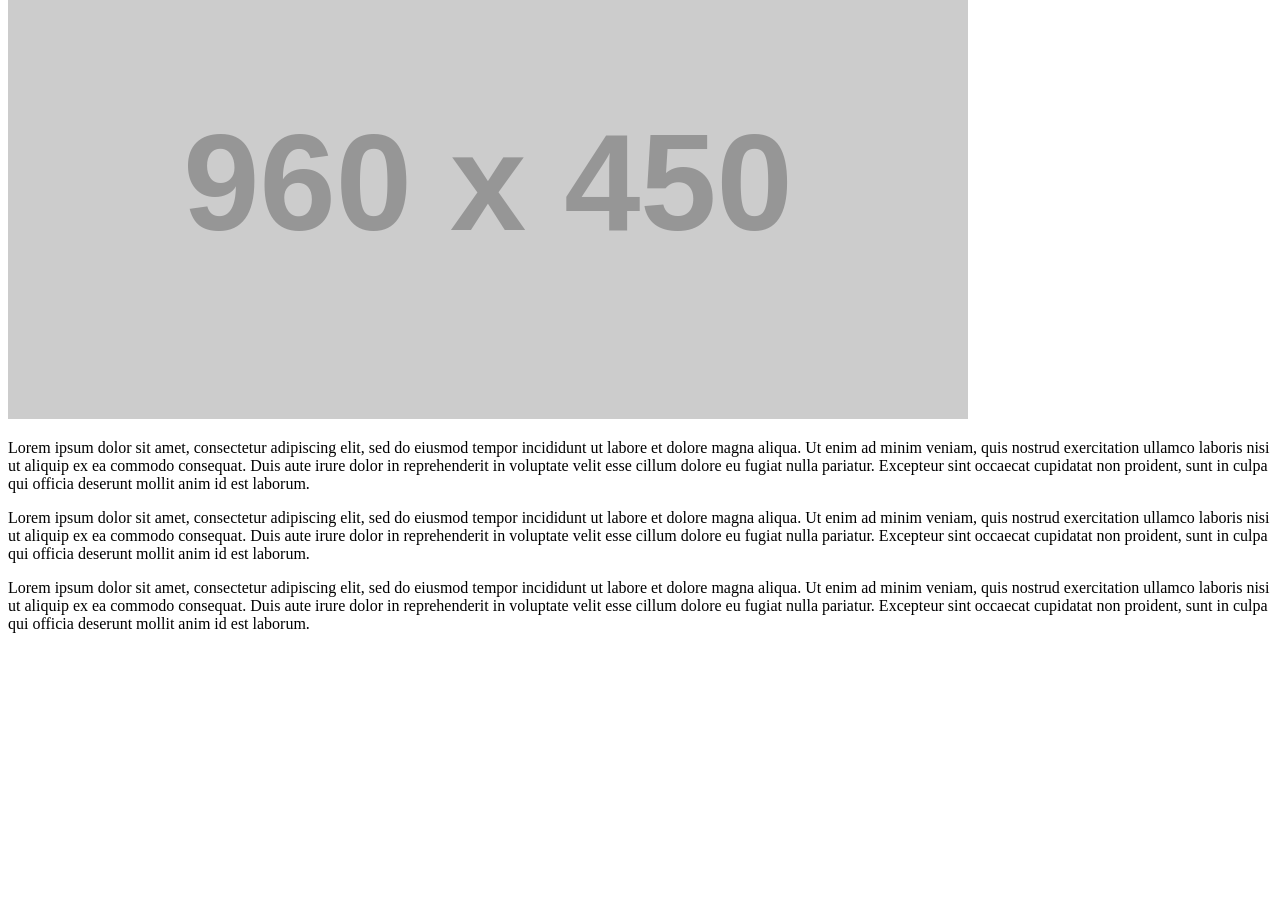
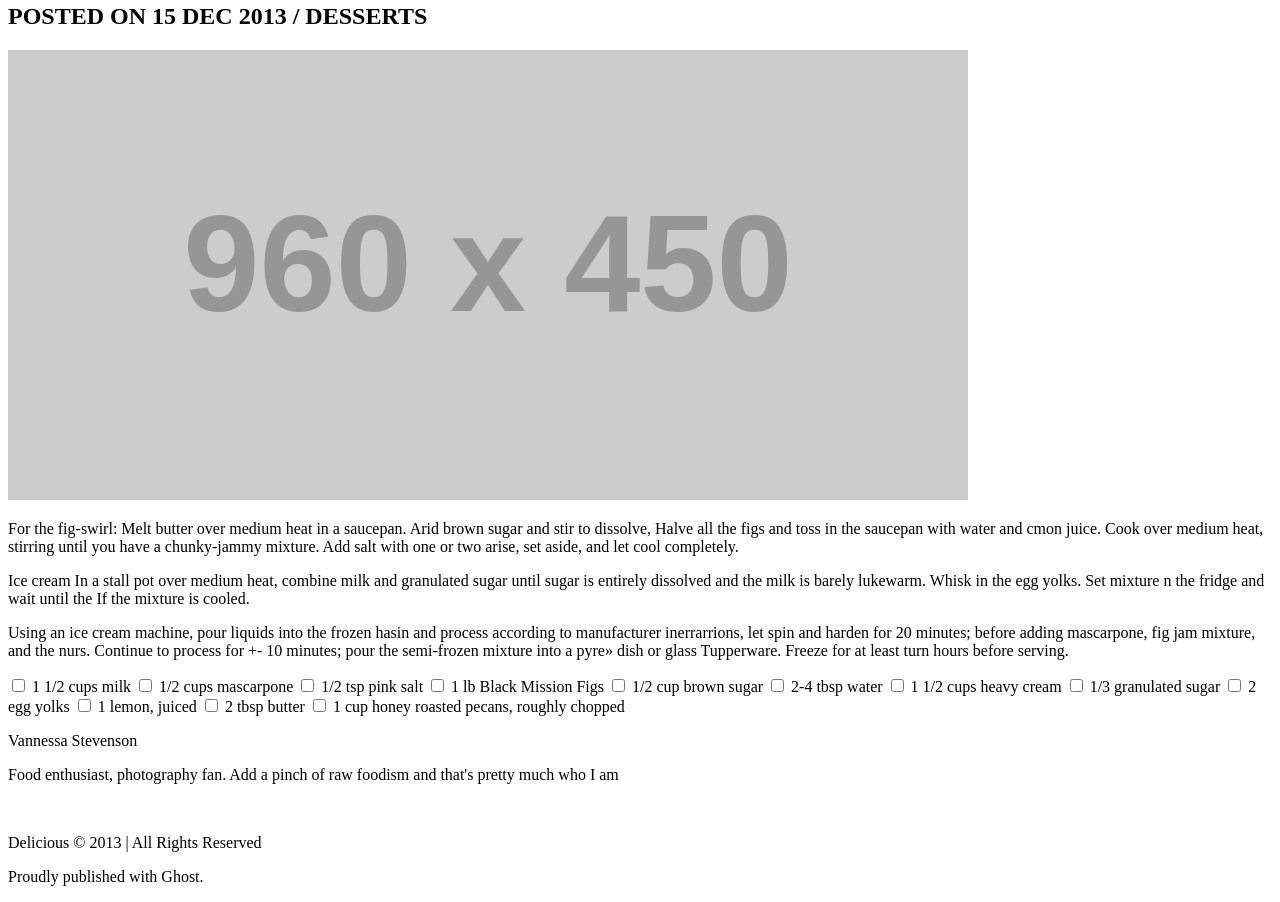
Before and after one commit to mcsadri/chocolate-pizza, a plain HTML site: page index.html in a window 1280 px wide. Shown: the part 285-1187 px from the top of the page. Before the commit the page ends 934 px from the top, so only its background shows below. Drawn offline with Linux system fonts and the light colour scheme; placeholder pictures from the web are drawn by us.

Commit message:
mostly fun

```diff
--- a/index.html
+++ b/index.html
@@ -7,29 +7,60 @@
     <title>Document</title>
 </head>
 <body>
-    <h1>delcious</h1>
-
-    <p>Top banner</p>
+    <h1>Delcious</h1>
+<p>The Best FOOD BLOG ON THE WEB</p>
     <header>
-
+       <br> FANCYYYYYY BORDER
+         <br>
         <h1>My Website</h1>
         <nav>
 
         </nav>
     </header>
     <main>
-<h1>Chocolate Pizza</h1>>
+<h1>Chocolate Pizza</h1>
+<h2>POSTED ON 15 DEC 2013 / DESSERTS</h2>
     </main>
     <img src="https://via.placeholder.com/960x450/000000/969696?text=960x450" alt="" srcset="">
     <p>
-        Lorem ipsum dolor sit amet, consectetur adipiscing elit, sed do eiusmod tempor incididunt ut labore et dolore magna aliqua. Ut enim ad minim veniam, quis nostrud exercitation ullamco laboris nisi ut aliquip ex ea commodo consequat. Duis aute irure dolor in reprehenderit in voluptate velit esse cillum dolore eu fugiat nulla pariatur. Excepteur sint occaecat cupidatat non proident, sunt in culpa qui officia deserunt mollit anim id est laborum.
+        For the fig-swirl: Melt butter over medium heat in a saucepan. Arid brown sugar and stir to dissolve, Halve all
+the figs and toss in the saucepan with water and cmon juice. Cook over medium heat, stirring until
+you have a chunky-jammy mixture. Add salt with one or two arise, set aside, and let cool completely.
     </p>
-    <p>Lorem ipsum dolor sit amet, consectetur adipiscing elit, sed do eiusmod tempor incididunt ut labore et dolore magna aliqua. Ut enim ad minim veniam, quis nostrud exercitation ullamco laboris nisi ut aliquip ex ea commodo consequat. Duis aute irure dolor in reprehenderit in voluptate velit esse cillum dolore eu fugiat nulla pariatur. Excepteur sint occaecat cupidatat non proident, sunt in culpa qui officia deserunt mollit anim id est laborum.
+    <p>
+        Ice cream In a stall pot over medium heat, combine milk and granulated sugar until sugar is entirely dissolved and the milk is barely lukewarm. Whisk in the egg yolks. Set mixture n the fridge and wait until the
+        If the mixture is cooled.
+    </p>
+    <p>Using an ice cream machine, pour liquids into the frozen hasin and process according to manufacturer
+        inerrarrions, let spin and harden for 20 minutes; before adding mascarpone, fig jam mixture, and the nurs.
+        Continue to process for +- 10 minutes; pour the semi-frozen mixture into a pyre» dish or glass Tupperware. Freeze for
+        at least turn hours before serving.
 
     </p>
-    <p>Lorem ipsum dolor sit amet, consectetur adipiscing elit, sed do eiusmod tempor incididunt ut labore et dolore magna aliqua. Ut enim ad minim veniam, quis nostrud exercitation ullamco laboris nisi ut aliquip ex ea commodo consequat. Duis aute irure dolor in reprehenderit in voluptate velit esse cillum dolore eu fugiat nulla pariatur. Excepteur sint occaecat cupidatat non proident, sunt in culpa qui officia deserunt mollit anim id est laborum.
+    <input type="checkbox"> 1 1/2 cups milk
+    <input type="checkbox"> 1/2 cups mascarpone
+    <input type="checkbox"> 1/2 tsp pink salt
+    <input type="checkbox"> 1 lb Black Mission Figs
+    <input type="checkbox"> 1/2 cup brown sugar
+    <input type="checkbox"> 2-4 tbsp water
+    <input type="checkbox"> 1 1/2 cups heavy cream
+    <input type="checkbox"> 1/3 granulated sugar
+    <input type="checkbox"> 2 egg yolks
+    <input type="checkbox"> 1 lemon, juiced
+    <input type="checkbox"> 2 tbsp butter
+    <input type="checkbox"> 1 cup honey roasted pecans, roughly chopped
 
-    </p>
+
 </body>
+<footer>
+    <p>Vannessa Stevenson</p>
+    <p>Food enthusiast, photography fan. Add a pinch of raw foodism and that's
+        pretty much who I am</p>
+</footer>
+<br>
+    <footer>
+        <p>Delicious &copy 2013 | All Rights Reserved</p>
+        <p>Proudly published with Ghost.</p>
+    </footer>
 
 </html>
```
